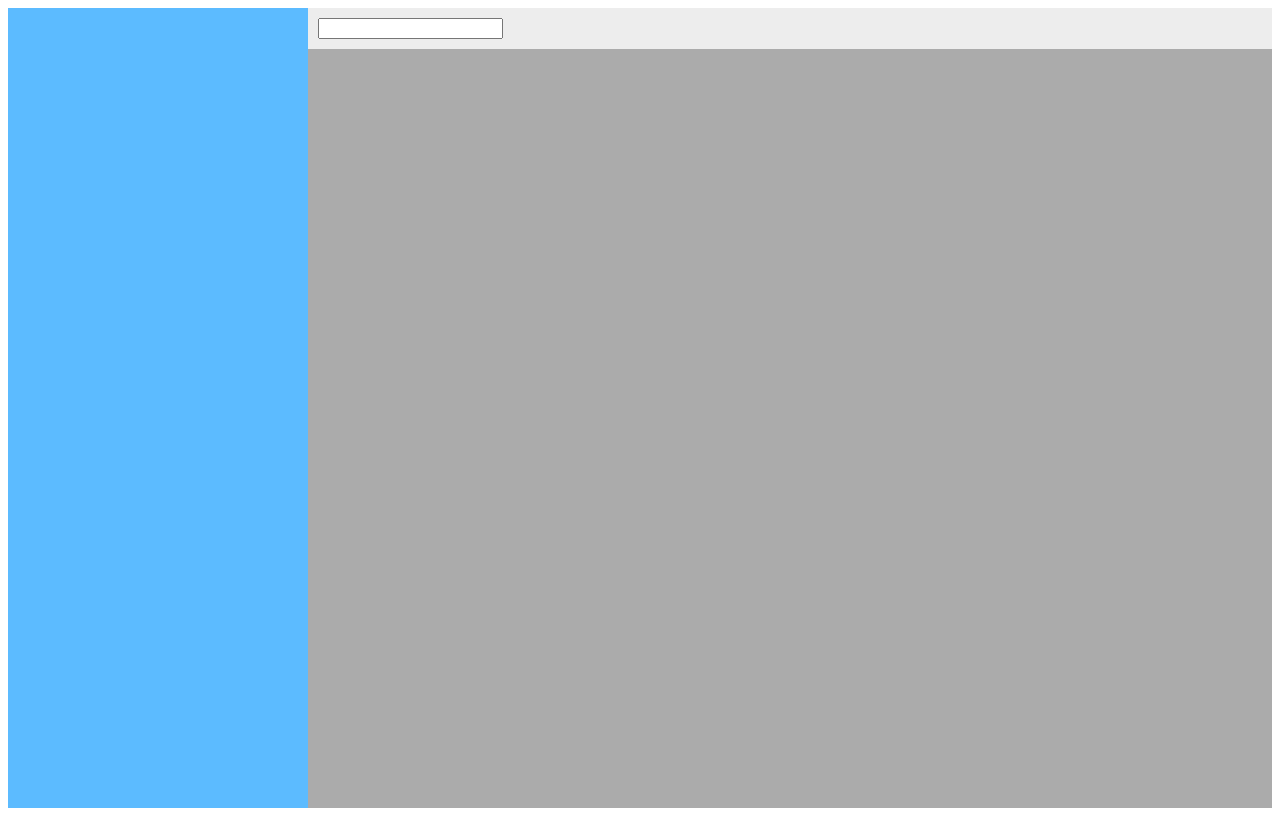
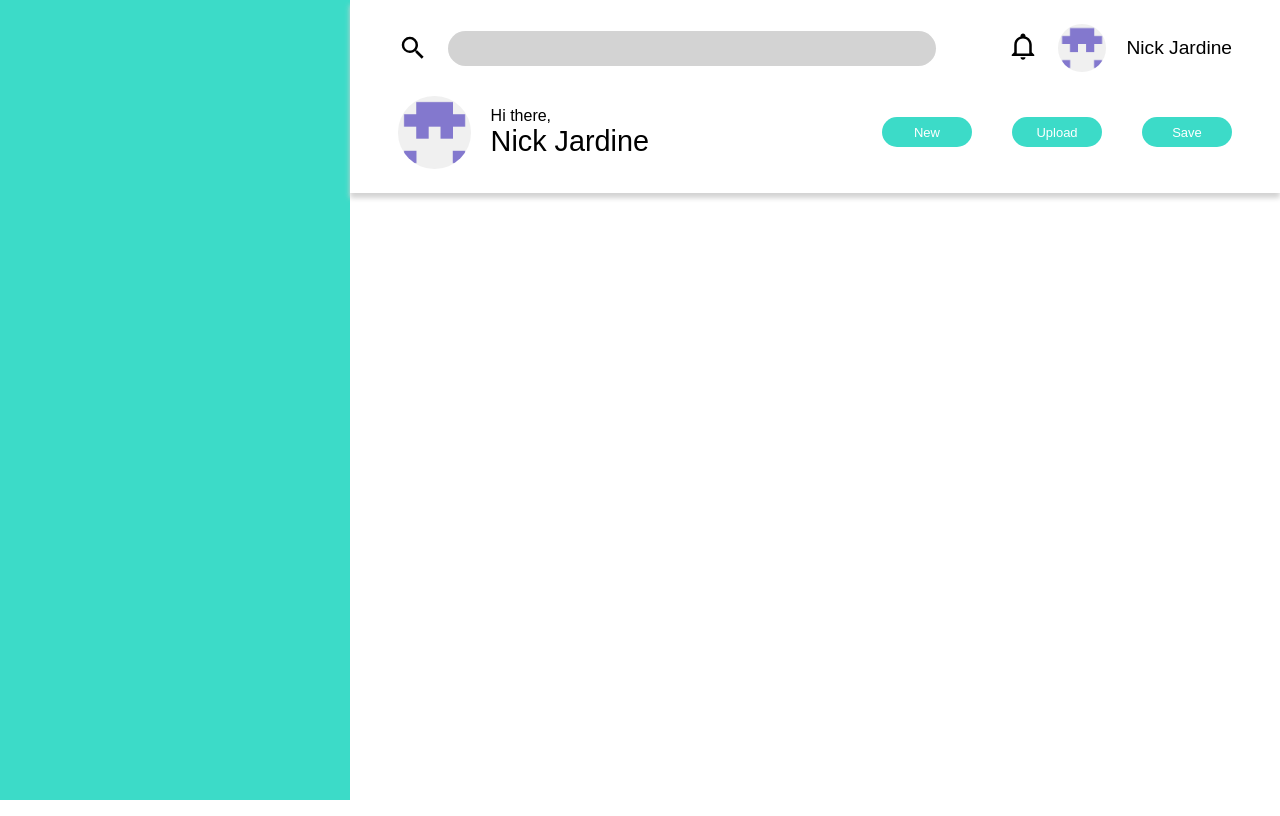
Before and after one commit to NickJar/admin-dashboard, a plain HTML site: page index.html in a window 1280 px wide. Drawn offline with Linux system fonts and the light colour scheme.

Commit message:
Add search bar and profile info to header

```diff
--- a/index.html
+++ b/index.html
@@ -11,18 +11,36 @@
     <div class="content">
         <div class="header">
             <div class="top">
-                <div class="search-bar">
-                    <input type="search"></div>
-                <div class="notifications"></div>
-                <div class="profile"></div>
-                <div class="user-name"></div>
+                <div class="search">
+                    <div class="search-icon"><svg style="width:30px;height:30px" viewBox="0 0 24 24">
+                        <path fill="currentColor" d="M9.5,3A6.5,6.5 0 0,1 16,9.5C16,11.11 15.41,12.59 14.44,13.73L14.71,14H15.5L20.5,19L19,20.5L14,15.5V14.71L13.73,14.44C12.59,15.41 11.11,16 9.5,16A6.5,6.5 0 0,1 3,9.5A6.5,6.5 0 0,1 9.5,3M9.5,5C7,5 5,7 5,9.5C5,12 7,14 9.5,14C12,14 14,12 14,9.5C14,7 12,5 9.5,5Z" />
+                        </svg>
+                    </div>
+                    <input class="search-bar" type="search">
+                </div>
+                <div class="account">
+                    <div class="notifications">
+                        <svg style="width:30px;height:30px" viewBox="0 0 24 24">
+                        <path fill="currentColor" d="M10 21H14C14 22.1 13.1 23 12 23S10 22.1 10 21M21 19V20H3V19L5 17V11C5 7.9 7 5.2 10 4.3V4C10 2.9 10.9 2 12 2S14 2.9 14 4V4.3C17 5.2 19 7.9 19 11V17L21 19M17 11C17 8.2 14.8 6 12 6S7 8.2 7 11V18H17V11Z" />
+                        </svg>
+                    </div>
+                    <div class="profile">
+                         <img src="./assets/profile.png">
+                    </div>
+                     <div class="user-name">
+                         <span style="white-space: nowrap;">Nick Jardine</span>
+                    </div>
+                </div>
             </div>
-                <div class="bottom">
-                <div class="profile-pic"></div>
-                <div class="welcome-message"></div>
-                <div class="new"></div>
-                <div class="upload"></div>
-                <div class="share"></div>
+            <div class="bottom">
+                <div class="welcome-message">
+                    <img style="border-radius: 50%; width: 15%;" src="./assets/profile.png">
+                    <p>Hi there, <br> <span style="font-size: 1.8em;">Nick Jardine</span></p></div>
+                <div class="buttons">
+                    <button>New</button>
+                    <button>Upload</button>
+                    <button>Save</button>
+                </div>
             </div>
         </div>
         <div class="sidebar"></div>
--- a/styles.css
+++ b/styles.css
@@ -1,41 +1,123 @@
-.body{
-    margin: 0px;
+* {
+    padding: 0;
+    margin: 0;
 }
 
-.content
-{
+:root{
+--primaryColor: #3CDBC8;
+}
+
+.content{
     height: 100vh;
     display: grid;
-    grid-template-columns: 300px 1fr;
+    grid-template-columns: 350px 1fr;
     grid-template-rows: auto 1fr;
     grid-template-areas:
       'sidebar header'
       'sidebar main-content';
 }
-.sidebar{
-    display: grid;
-    grid-area: sidebar;
-    background-color: rgb(92, 187, 255);
-}
+
 .header{
-    display: grid;
+    position: sticky;
     grid-area: header;
-    background-color: #ededed;
-    padding: 10px;
+    padding: 1.5rem 3rem;
+    z-index: 3;
+    box-shadow: 0px 5px 5px 0px lightgray;
+  }
 
-}
-.main-content{
-    display: grid;
-    grid-area: main-content;
-    background-color: rgb(171, 171, 171);
-}
 .top {
-    display: grid;
-    grid-template-columns: 1fr max-content;
-}
-.search-bar{
+   display: grid;
+   grid-template-columns: 1fr max-content;
+   margin-bottom: 1.5rem;
+  }
+
+.search{
     display: flex;
     align-items: center;
     margin-right: auto;
     width: 100%;
 }
+
+.search-icon{
+    display: flex;
+    justify-content: center;
+    align-items: center;
+    cursor: pointer;
+    font-size: 1.8rem;
+}
+
+.search-bar{
+    display: inline-block;
+    border: 0;
+    background-color: lightgray;
+    padding: 0.75em 2em;
+    outline-color: darkgray;
+    margin-left: 1.25rem;
+    border-radius: 99em;
+    width: min(80%, 700px);
+}
+.search-bar:focus{
+    outline: none;
+}
+
+.account{
+    display: flex;
+    justify-content: flex-end;
+    align-items: center;
+    font-size: 1.2rem;
+    gap: 20px;
+}
+
+.user-name{
+    display: flex;
+    justify-content: flex-end;
+    align-items: center;
+    font-size: 1.2rem;
+    font-family: Arial, Helvetica, sans-serif;
+}
+.profile img{
+    display: flex;
+    height: 3rem;
+    align-items: center;
+    border-radius: 50%;
+}
+
+.bottom{
+    display: flex;
+    justify-content: space-between;
+    align-items: center;
+}
+
+.welcome-message{
+    display: flex;
+    align-items: center;
+    gap: 20px;
+    font-family: Arial, Helvetica, sans-serif;
+}
+
+.buttons{
+    display: flex;
+    gap: 40px;
+    align-items: center;
+}
+.buttons button{
+    border: none;
+    height: 30px;
+    width: 90px;
+    font-size: small;
+    font-family: Arial, Helvetica, sans-serif;
+    border-radius: 15px;
+    color: white;
+    background-color: var(--primaryColor);
+}
+
+.sidebar{
+    display: grid;
+    grid-area: sidebar;
+    background-color: var(--primaryColor);
+}
+
+.main-content{
+    display: grid;
+    grid-area: main-content;
+}
```
Also changed, not shown: assets/profile.png (added).
